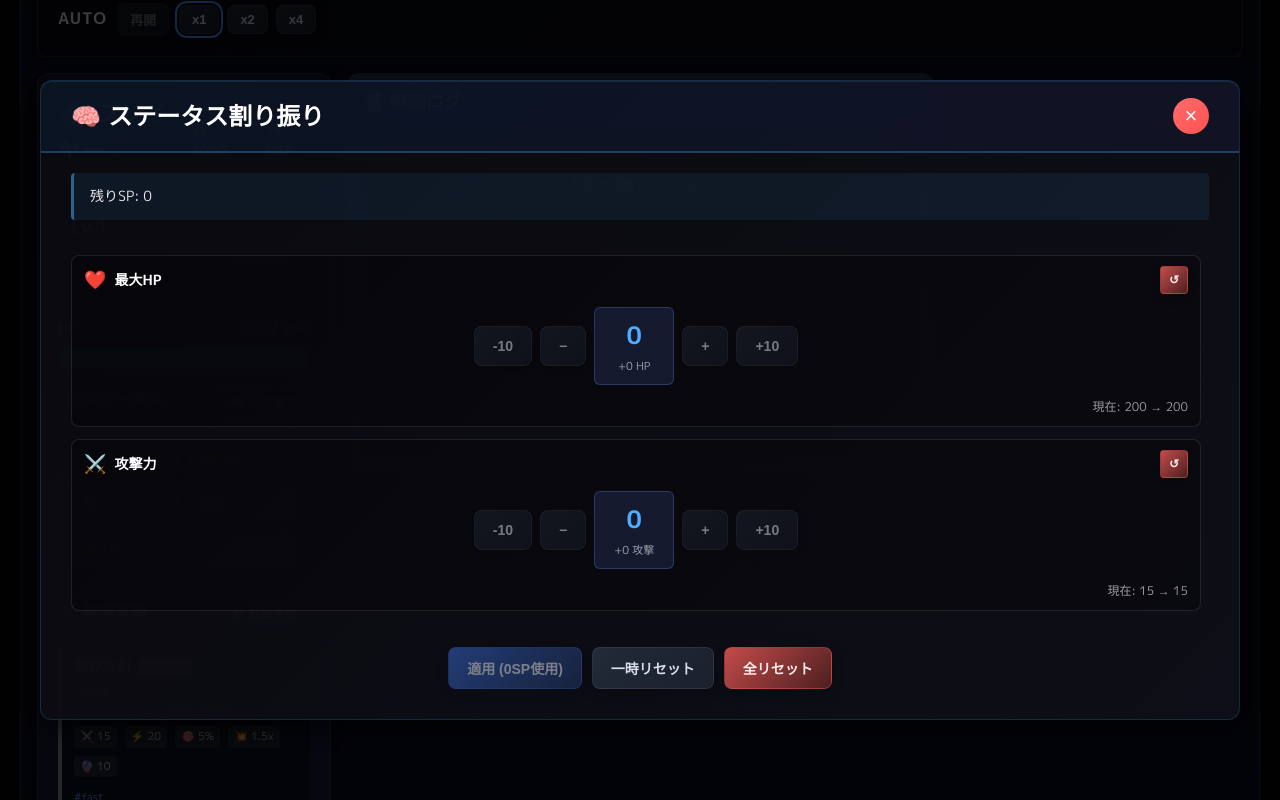
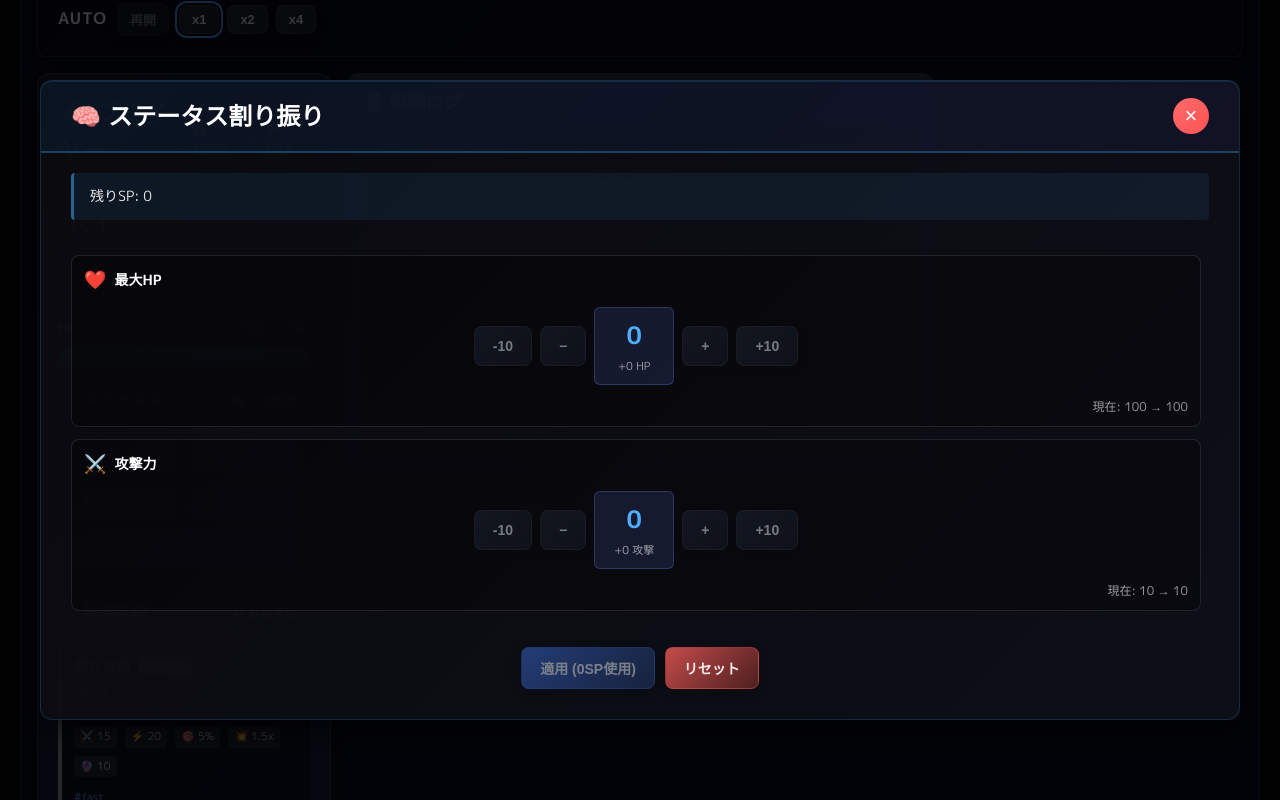
Before and after one commit to Nekonoha/auto-battler, a Nuxt app: page / in a window 1280 px wide. Both pictures are taken after a click on the button "🧠 ステ振り". Shown: the part 481-1281 px from the top of the page. Built offline with nearby package versions, Linux system fonts and the light colour scheme.

Commit message:
[fix] ステ振り

```diff
--- a/components/StatManagerModal.vue
+++ b/components/StatManagerModal.vue
@@ -355,11 +355,8 @@
         <button class="btn btn-primary" :disabled="totalTempAlloc === 0 || isRunLocked" @click="$emit('apply')">
           適用 ({{ totalTempAlloc }}SP使用)
         </button>
-        <button class="btn btn-secondary" @click="$emit('reset-temp')">
-          一時リセット
-        </button>
-        <button class="btn btn-danger" :disabled="isRunLocked" @click="$emit('reset-stats')">
-          全リセット
+        <button class="btn btn-danger" :disabled="isRunLocked" @click="handleReset">
+          リセット
         </button>
       </div>
     </div>
@@ -382,8 +379,7 @@ interface TempAlloc {
 type Emits = {
   (e: 'close'): void
   (e: 'apply'): void
-  (e: 'reset-temp'): void
-  (e: 'reset-stats'): void
+  (e: 'reset'): void
   (e: 'reset-single-stat', stat: keyof TempAlloc): void
   (e: 'update:tempStatAlloc', value: TempAlloc): void
 }
@@ -425,6 +421,20 @@ const getMaxForStat = (stat: keyof TempAlloc) => {
   return Math.max(0, props.player.statPoints - otherStats)
 }
 
+const handleReset = () => {
+  // UI 上の一時割り振りをクリア
+  emit('update:tempStatAlloc', {
+    maxHp: 0,
+    attack: 0,
+    magic: 0,
+    defense: 0,
+    magicDefense: 0,
+    speed: 0
+  })
+  // 実際のステータスリセット
+  emit('reset')
+}
+
 const maxHpMax = computed(() => getMaxForStat('maxHp'))
 const attackMax = computed(() => getMaxForStat('attack'))
 const magicMax = computed(() => getMaxForStat('magic'))
--- a/composables/useGameOrchestrator.ts
+++ b/composables/useGameOrchestrator.ts
@@ -98,7 +98,6 @@ export function useGameOrchestrator(
     if (stat === 'attack' || stat === 'magic' || stat === 'defense' || stat === 'magicDefense' || stat === 'speed') {
       player.stats[stat] += deltas[stat]
       allocations[stat] += 1
-      player.statPoints -= 1
       return { ok: true }
     }
 
@@ -111,14 +110,22 @@ export function useGameOrchestrator(
     player.maxHp += 25
     player.currentHp = Math.min(player.currentHp + 25, player.maxHp)
     allocations.maxHp += 1
-    player.statPoints -= 1
     return { ok: true }
   }
 
   const resetAllocatedStats = (cost: number) => {
     const allocations = ensureAllocations()
-    const totalAllocated = Object.values(allocations).reduce((s, v) => s + v, 0)
-    if (totalAllocated === 0) return { ok: false, reason: 'no-allocation' }
+
+    // allocations オブジェクトにはすでにポイント数が保存されている
+    const totalPointsAllocated =
+      allocations.maxHp +
+      allocations.attack +
+      allocations.magic +
+      allocations.defense +
+      allocations.magicDefense +
+      allocations.speed
+
+    if (totalPointsAllocated === 0) return { ok: false, reason: 'no-allocation' }
     if (player.gold < cost) return { ok: false, reason: 'no-gold' }
 
     // デフォルト値に戻す
@@ -138,7 +145,6 @@ export function useGameOrchestrator(
     player.stats.magicDefense = BASE_STATS.magicDefense
     player.stats.speed = BASE_STATS.speed
 
-    player.statPoints += totalAllocated
     player.gold -= cost
 
     player.currentHp = Math.min(player.currentHp, player.maxHp)
@@ -149,6 +155,17 @@ export function useGameOrchestrator(
     allocations.defense = 0
     allocations.magicDefense = 0
     allocations.speed = 0
+
+    // リセット後、statPoints を正確に再計算
+    const multipliers = { maxHp: 25, attack: 5, magic: 5, defense: 3, magicDefense: 3, speed: 2 }
+    const allocatedPoints =
+      Math.floor((player.maxHp - BASE_STATS.maxHp) / multipliers.maxHp) +
+      Math.floor((player.stats.attack - BASE_STATS.attack) / multipliers.attack) +
+      Math.floor((player.stats.magic - BASE_STATS.magic) / multipliers.magic) +
+      Math.floor((player.stats.defense - BASE_STATS.defense) / multipliers.defense) +
+      Math.floor((player.stats.magicDefense - BASE_STATS.magicDefense) / multipliers.magicDefense) +
+      Math.floor((player.stats.speed - BASE_STATS.speed) / multipliers.speed)
+    player.statPoints = (player.level * 5) - allocatedPoints
 
     return { ok: true }
   }
@@ -400,6 +417,7 @@ export function useGameOrchestrator(
     changeSpeed,
     stopAuto,
     startAuto,
+    ensureAllocations,
     allocateStat,
     allocateMaxHp,
     resetAllocatedStats,
--- a/composables/useStatAllocation.ts
+++ b/composables/useStatAllocation.ts
@@ -58,6 +58,7 @@ export function useStatAllocation(
     }
 
     const total = totalTempAlloc.value
+    if (total === 0) return
 
     // マイナス値は受け付けない
     if (tempStatAlloc.maxHp < 0 || tempStatAlloc.attack < 0 ||
@@ -67,31 +68,55 @@ export function useStatAllocation(
       return
     }
 
-    if (total > player.statPoints) {
-      showToast('ポイントが不足しています', 'error')
+    // 現在の割り振りポイント数を計算
+    const multipliers = { maxHp: 25, attack: 5, magic: 5, defense: 3, magicDefense: 3, speed: 2 }
+    const currentAllocatedPoints =
+      Math.floor((player.maxHp - BASE_STATS.maxHp) / multipliers.maxHp) +
+      Math.floor((player.stats.attack - BASE_STATS.attack) / multipliers.attack) +
+      Math.floor((player.stats.magic - BASE_STATS.magic) / multipliers.magic) +
+      Math.floor((player.stats.defense - BASE_STATS.defense) / multipliers.defense) +
+      Math.floor((player.stats.magicDefense - BASE_STATS.magicDefense) / multipliers.magicDefense) +
+      Math.floor((player.stats.speed - BASE_STATS.speed) / multipliers.speed)
+
+    // 追加予定を含めた総割り振りポイント数
+    const totalAllocatedAfter = currentAllocatedPoints + total
+
+    // 最大割り振り可能ポイント（レベル × 5）
+    const maxAvailablePoints = player.level * 5
+
+    if (totalAllocatedAfter > maxAvailablePoints) {
+      const available = maxAvailablePoints - currentAllocatedPoints
+      showToast(`ポイントが不足しています（残り${available}ポイント）`, 'error')
       return
     }
 
-    // HP割り振り
-    const hpChange = tempStatAlloc.maxHp
-    if (hpChange > 0) {
-      for (let i = 0; i < hpChange; i++) {
-        allocateMaxHp()
-      }
-    }
+    // ステータス値を直接更新
+    player.maxHp += tempStatAlloc.maxHp * multipliers.maxHp
+    player.currentHp = Math.min(player.currentHp + tempStatAlloc.maxHp * multipliers.maxHp, player.maxHp)
+    player.stats.attack += tempStatAlloc.attack * multipliers.attack
+    player.stats.magic += tempStatAlloc.magic * multipliers.magic
+    player.stats.defense += tempStatAlloc.defense * multipliers.defense
+    player.stats.magicDefense += tempStatAlloc.magicDefense * multipliers.magicDefense
+    player.stats.speed += tempStatAlloc.speed * multipliers.speed
 
-    // その他ステータス割り振り
-    const stats: Array<'attack' | 'magic' | 'defense' | 'magicDefense' | 'speed'> =
-      ['attack', 'magic', 'defense', 'magicDefense', 'speed']
+    // allocations オブジェクトも更新
+    const allocations = useGameOrchestrator().ensureAllocations()
+    allocations.maxHp += tempStatAlloc.maxHp
+    allocations.attack += tempStatAlloc.attack
+    allocations.magic += tempStatAlloc.magic
+    allocations.defense += tempStatAlloc.defense
+    allocations.magicDefense += tempStatAlloc.magicDefense
+    allocations.speed += tempStatAlloc.speed
 
-    stats.forEach(stat => {
-      const change = tempStatAlloc[stat]
-      if (change > 0) {
-        for (let i = 0; i < change; i++) {
-          allocateStat(stat)
-        }
-      }
-    })
+    // 割り振り後、statPoints を正確に再計算（これが唯一の source of truth）
+    const allocatedPoints =
+      Math.floor((player.maxHp - BASE_STATS.maxHp) / multipliers.maxHp) +
+      Math.floor((player.stats.attack - BASE_STATS.attack) / multipliers.attack) +
+      Math.floor((player.stats.magic - BASE_STATS.magic) / multipliers.magic) +
+      Math.floor((player.stats.defense - BASE_STATS.defense) / multipliers.defense) +
+      Math.floor((player.stats.magicDefense - BASE_STATS.magicDefense) / multipliers.magicDefense) +
+      Math.floor((player.stats.speed - BASE_STATS.speed) / multipliers.speed)
+    player.statPoints = (player.level * 5) - allocatedPoints
 
     resetTempAllocation()
     if (total > 0) {
@@ -112,8 +137,24 @@ export function useStatAllocation(
       else showToast('リセットに失敗しました', 'error')
       return
     }
+
+    // リセット後、statPoints を正確に再計算
+    const multipliers = { maxHp: 25, attack: 5, magic: 5, defense: 3, magicDefense: 3, speed: 2 }
+    const allocatedPoints =
+      Math.floor((player.maxHp - BASE_STATS.maxHp) / multipliers.maxHp) +
+      Math.floor((player.stats.attack - BASE_STATS.attack) / multipliers.attack) +
+      Math.floor((player.stats.magic - BASE_STATS.magic) / multipliers.magic) +
+      Math.floor((player.stats.defense - BASE_STATS.defense) / multipliers.defense) +
+      Math.floor((player.stats.magicDefense - BASE_STATS.magicDefense) / multipliers.magicDefense) +
+      Math.floor((player.stats.speed - BASE_STATS.speed) / multipliers.speed)
+    player.statPoints = (player.level * 5) - allocatedPoints
+
+    resetTempAllocation()
     showToast('ステータスをリセットしました', 'info')
   }
+
+  // 別名でエクスポート
+  const handleReset = handleResetStats
 
   const resetSingleStat = (stat: 'maxHp' | 'attack' | 'magic' | 'defense' | 'magicDefense' | 'speed') => {
     if (isRunLocked.value) {
@@ -122,7 +163,6 @@ export function useStatAllocation(
     }
 
     const multipliers = { maxHp: 25, attack: 5, magic: 5, defense: 3, magicDefense: 3, speed: 2 }
-    const multiplier = multipliers[stat]
     const currentAllocated = allocatedStats.value[stat]
 
     if (currentAllocated <= 0) {
@@ -130,18 +170,30 @@ export function useStatAllocation(
       return
     }
 
-    // 割り振り分を最小値に戻す
+    // デフォルト値に戻す
     if (stat === 'maxHp') {
       player.maxHp = BASE_STATS.maxHp
+      player.currentHp = Math.min(player.currentHp, player.maxHp)
     } else {
       player.stats[stat] = BASE_STATS[stat]
     }
 
-    // SPを返却
-    const pointsReturned = Math.ceil(currentAllocated / multiplier)
-    player.statPoints += pointsReturned
+    // allocations オブジェクトをリセット
+    const allocations = useGameOrchestrator().ensureAllocations()
+    allocations[stat] = 0
 
-    showToast(`${stat}をリセットしました（+${pointsReturned}SP）`, 'info')
+    // リセット後、statPoints を正確に再計算
+    const allMultipliers = { maxHp: 25, attack: 5, magic: 5, defense: 3, magicDefense: 3, speed: 2 }
+    const allocatedPoints =
+      Math.floor((player.maxHp - BASE_STATS.maxHp) / allMultipliers.maxHp) +
+      Math.floor((player.stats.attack - BASE_STATS.attack) / allMultipliers.attack) +
+      Math.floor((player.stats.magic - BASE_STATS.magic) / allMultipliers.magic) +
+      Math.floor((player.stats.defense - BASE_STATS.defense) / allMultipliers.defense) +
+      Math.floor((player.stats.magicDefense - BASE_STATS.magicDefense) / allMultipliers.magicDefense) +
+      Math.floor((player.stats.speed - BASE_STATS.speed) / allMultipliers.speed)
+    player.statPoints = (player.level * 5) - allocatedPoints
+
+    showToast(`${stat}をリセットしました`, 'info')
   }
 
   return {
@@ -151,7 +203,7 @@ export function useStatAllocation(
     calculateResetCost,
     resetTempAllocation,
     applyStatAllocation,
-    handleResetStats,
+    handleReset,
     resetSingleStat
   }
 }
--- a/pages/index.vue
+++ b/pages/index.vue
@@ -110,8 +110,7 @@
       :isRunLocked="isRunLocked"
       @close="showStatManager = false"
       @apply="applyStatAllocation"
-      @reset-temp="resetTempAllocation"
-      @reset-stats="handleResetStats"
+      @reset="handleReset"
       @reset-single-stat="resetSingleStat"
       @update:tempStatAlloc="Object.assign(tempStatAlloc, $event)"
     />
--- a/utils/playerInitialization.ts
+++ b/utils/playerInitialization.ts
@@ -18,8 +18,8 @@ export function createInitialPlayer(): Player {
     level: 1,
     exp: 0,
     nextLevelExp: 100,
-    maxHp: 200,
-    currentHp: 200,
+    maxHp: 100,
+    currentHp: 100,
     statPoints: 0,
     allocatedStats: {
       maxHp: 0,
@@ -34,10 +34,10 @@ export function createInitialPlayer(): Player {
     weapons: [createInitialWeapon()],
     statusEffects: [],
     stats: {
-      attack: 15,
-      magic: 10,
+      attack: 10,
+      magic: 5,
       defense: 5,
-      magicDefense: 4,
+      magicDefense: 5,
       speed: 10
     }
   }
```
